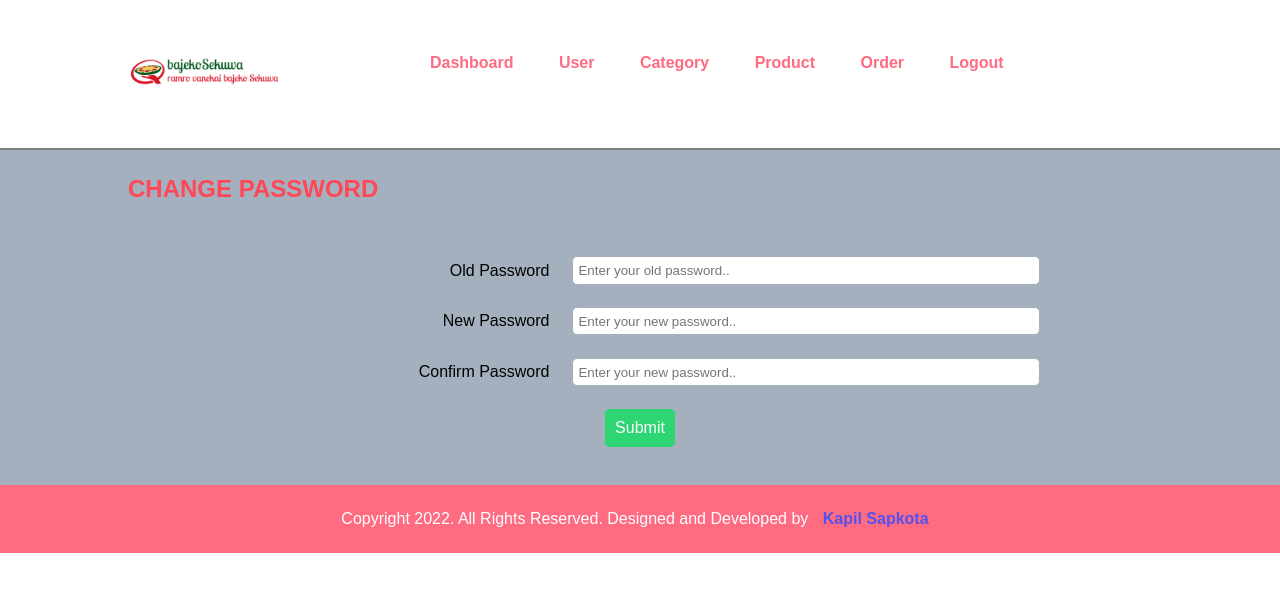
After one commit to kapilsapkota/product-ordering-system-nist, a PHP site: page /project/admin/update-password.php?id=1 in a window 1280 px wide. The commit adds this page. Shown: the top 592 px of the page. Run offline with PHP 8.4, Linux system fonts and the light colour scheme; the visitor is signed in with stand-in values (Sample User, id 1).

Commit message:
Added Login Logout

```diff
--- a/admin/add-user.php
+++ b/admin/add-user.php
@@ -58,10 +58,10 @@ if ($_SERVER["REQUEST_METHOD"] == "POST") {
 		$execute = mysqli_query($conn, $sql) or die(mysqli_error($conn));
 		//create database
 			if($execute = TRUE){
-				$_SESSION['message'] = "User Added Successfully";
+				$_SESSION['message'] = "<div class='success'>User Added Successfully</div>";
                 header('location:'.APP_URL.'admin/manage-user.php');
 			}else{
-				$_SESSION['message'] = "Could not Add User Instantly. Try Again";
+				$_SESSION['message'] = "<div class='error'>Could not Add User Instantly. Try Again</div>";
                 header('location:'.APP_URL.'admin/add-user.php');
 			}
 
--- a/admin/common/header.php
+++ b/admin/common/header.php
@@ -1,4 +1,7 @@
-<?php include('config/constants.php') ?>
+<?php
+include('config/constants.php');
+include('config/login-check.php');
+ ?>
 <!DOCTYPE html>
 <html lang="en">
 <head>
@@ -22,6 +25,7 @@
                     <li><a href="manage-category.php">Category</a></li>
                     <li><a href="manage-product.php">Product</a></li>
                     <li><a href="manage-order.php">Order</a></li>
+                    <li><a href="logout.php">Logout</a></li>
                 </ul>
             </div>
             <div class="clearfix"></div>
--- a/admin/config/constants.php
+++ b/admin/config/constants.php
@@ -5,7 +5,7 @@
     define('LOCALHOST','localhost');
     define('DB_USERNAME','root');
     define('DB_PASSWORD','');
-    define('DB_NAME','baje_ko_sekuwa');
+    define('DATABASE','baje_ko_sekuwa');
   //Database connection
-  $conn = mysqli_connect(LOCALHOST,DB_USERNAME,DB_PASSWORD,DB_NAME) or die(mysqli_error($conn));
+  $conn = mysqli_connect(LOCALHOST,DB_USERNAME,DB_PASSWORD,DATABASE) or die(mysqli_error($conn));
 ?>
--- /dev/null
+++ b/admin/config/login-check.php
@@ -0,0 +1,6 @@
+<?php
+    if(!isset($_SESSION['user'])){
+        $_SESSION['message'] = '<div class="error">Please login to access admin</div>';
+        header('location:'.APP_URL.'admin/login.php');
+    }
+?>
--- a/admin/config/session.php
+++ b/admin/config/session.php
@@ -1,6 +1,10 @@
 <?php
-            if(isset($_SESSION['message'])){
-                echo $_SESSION['message'];
-                unset($_SESSION['message']);
-            }
+    if(isset($_SESSION['message'])){
+        echo $_SESSION['message'];
+        unset($_SESSION['message']);
+    }
+    if(isset($_SESSION['query-mistake'])){
+        echo $_SESSION['query-mistake'];
+        unset($_SESSION['query-mistake']);
+    }
 ?>
--- a/admin/manage-user.php
+++ b/admin/manage-user.php
@@ -45,6 +45,9 @@
                                     <td><?php echo $full_name; ?></td>
                                     <td><?php echo $user_name; ?></td>
                                     <td>
+                                    <a class="btn btn-secondary" href="<?php  echo APP_URL; ?>admin/update-password.php?id=<?php echo $id; ?>">
+                                Change Password
+                            </a>
                                     <a class="btn btn-primary" href="<?php  echo APP_URL; ?>admin/edit-user.php?id=<?php echo $id; ?>">
                                 Edit User
                             </a>
--- /dev/null
+++ b/admin/update-password.php
@@ -0,0 +1,105 @@
+<?php include('common/header.php') ?>
+     <!-- Body Section Starts -->
+     <section class="content">
+        <div class="wrapper">
+        <h1 class="heading">CHANGE PASSWORD</h1>
+        <br><br>
+        <?php
+            include('config/session.php');
+         ?>
+        <?php
+        //getting id
+        $id = $_GET['id'];
+
+        ?>
+            <!-- Users Add Form -->
+            <form method="post" action="">
+                <table class="table">
+                    <tr>
+                        <td class="text-right">Old Password</td>
+                        <td><input type="text" name="old_password" placeholder="Enter your old password.."
+                        id="old_password" class="form-control"></td>
+                    </tr>
+                    <tr>
+                        <td class="text-right">New Password</td>
+                        <td><input type="text" name="new_password" placeholder="Enter your new password.."
+                        id="new_password" class="form-control"></td>
+                    </tr>
+
+                    <tr>
+                        <td class="text-right">Confirm Password</td>
+                        <td><input type="text" name="confirm_password" placeholder="Enter your new password.."
+                        id="confirm_password" class="form-control"></td>
+                    </tr>
+
+                    <tr>
+                        <td colspan="2" class="text-center">
+                            <input type="hidden" name="id" value="<?php echo $id ; ?>">
+                            <input type="submit" name="submit" id="submit" value="Submit" class="btn btn-primary">
+                        </td>
+                    </tr>
+                </table>
+            </form>
+            <!-- Users Add Form End -->
+        </div>
+    </section>
+    <!-- Body Section Ends -->
+<?php include('common/footer.php') ?>
+
+<?php
+// Form Submit Code
+//check if request method is POST or not
+if ($_SERVER["REQUEST_METHOD"] == "POST") {
+    if(isset($_POST['submit'])){
+        //Getting the data from the web form in respective variable
+        $old_password = md5($_POST['old_password']);
+        $new_password = md5($_POST['new_password']);
+        $confirm_password = md5($_POST['confirm_password']);
+        $id = $_POST['id'];
+
+        //checking the user exists
+        $checkSql = "SELECT * FROM USERS WHERE ID=$id AND password='$old_password'";
+
+        //execute the checking sql
+        $exec = mysqli_query($conn, $checkSql);
+
+        //if execution is successful
+        if($exec == TRUE){
+            //count the number of rows
+            $count = mysqli_num_rows($exec);
+
+            if($count == 1){
+                if($new_password == $confirm_password){
+                    //creating update $sql
+                    $sql = "UPDATE users SET
+                            password='$new_password',
+                            WHERE id=$id AND password='$old_password'";
+
+                    //execute the query
+                    $execute = mysqli_query($conn, $sql);
+
+                    //check if update
+                    if($execute == TRUE){
+                        //if successs
+                        $_SESSION['message'] = '<div class="success">Password Updated Successfully</div>';
+                        header('location:'.APP_URL.'admin/manage-user.php');
+                    }else{
+                        //if error
+                        $_SESSION['message'] = '<div class="error">Something went wrong! Please try again.</div>';
+                        header('location:'.APP_URL.'admin/update-password.php?id='.$id);
+                    }
+                }else{
+                    $_SESSION['message'] = '<div class="error">Please confirm your password.</div>';
+                    header('location:'.APP_URL.'admin/update-password.php?id='.$id);
+                }
+            }else{
+                $_SESSION['message'] = '<div class="error">Could Find the User</div>';
+                header('location:'.APP_URL.'admin/update-password.php?id='.$id);
+            }
+        }else{
+            $_SESSION['message'] = '<div class="error">Could Not Execute the query</div>';
+            header('location:'.APP_URL.'admin/update-password.php?id='.$id);
+        }
+    }
+}
+?>
--- a/css/admin.css
+++ b/css/admin.css
@@ -126,10 +126,24 @@ a{
     text-align: right!important;
 }
 .success{
-    color: #2ed573;
-    background-color: white;
+    color: white;
+    background-color: #2ed573;
 }
 .error{
-    color: #ff4757;
-    background-color: white;
+    color: white;
+    background-color: #ff4757;
 }
+
+/* Login Page CSS */
+.login{
+    border: 1px solid red;
+    width: 20%;
+    margin: 10% auto;
+    padding: 2%;
+}
+.form-control-login{
+    width: 50%;
+    padding: 1%;
+    border-radius: 5px;
+    border: 1px solid #a4b0be;
+}
```
Also changed, not shown: admin/login.php (added, +73 -0 lines), admin/logout.php (added, +7 -0 lines).
